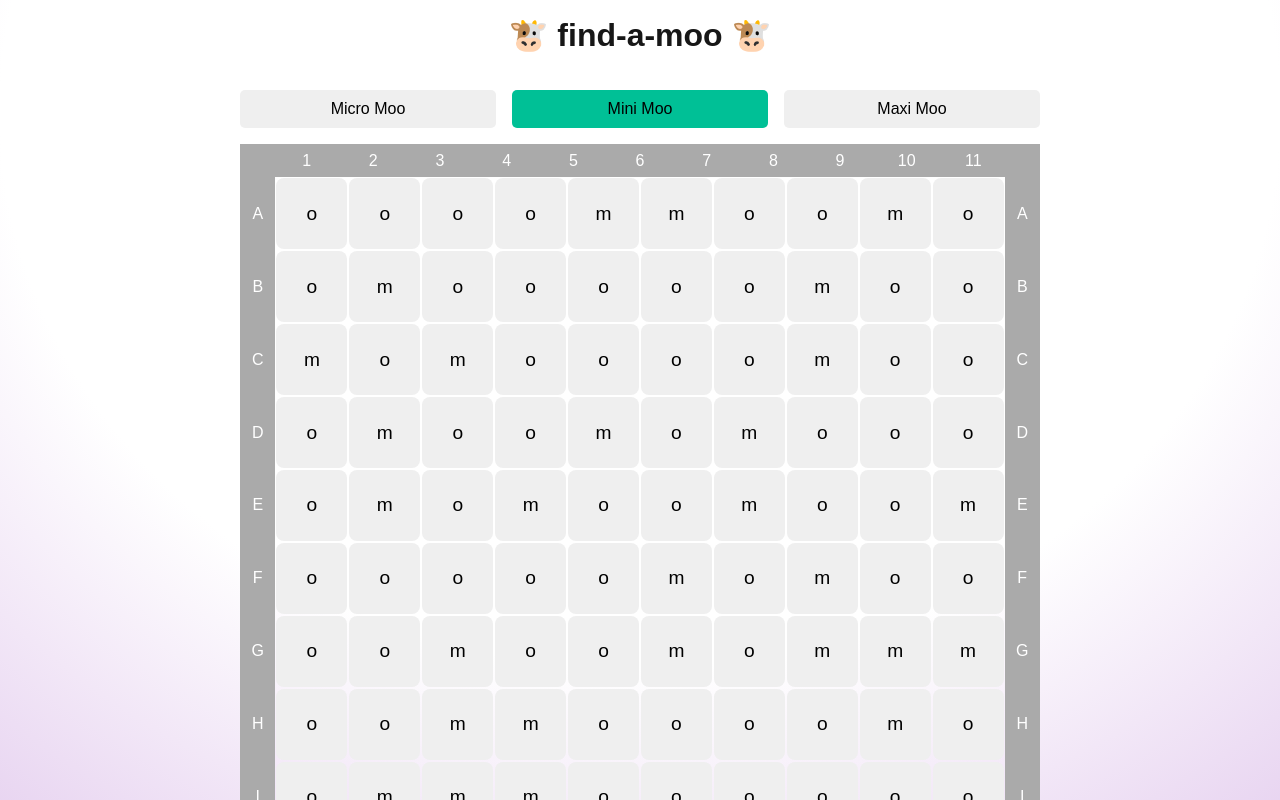
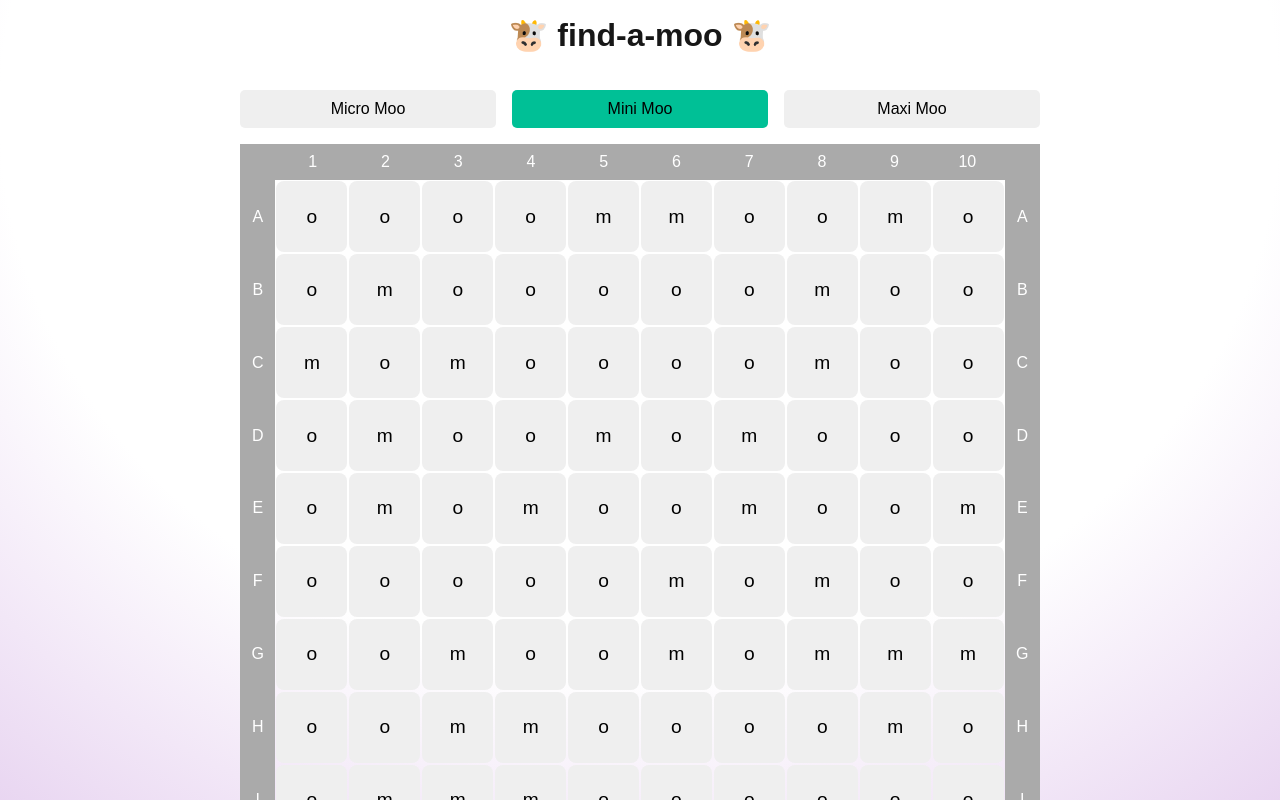
Before and after one commit to KleeUT/find-a-moo, a Next.js app: page / in a window 1280 px wide. Shown: the top 800 px of the page. Built offline with nearby package versions, Linux system fonts and the light colour scheme.

Commit message:
:bug: removes off by 1 error creating too many columns

```diff
--- a/src/app/page.tsx
+++ b/src/app/page.tsx
@@ -183,7 +183,7 @@ const MooPage = () => {
 
   const columnPrefixesForSize = [
     "",
-    ...colPrefixes.slice(0, gameState.currentSize + 1),
+    ...colPrefixes.slice(0, gameState.currentSize),
     "",
   ];
   const rowPrefixesForSize = rowPrefixes.slice(0, gameState.currentSize);
```
